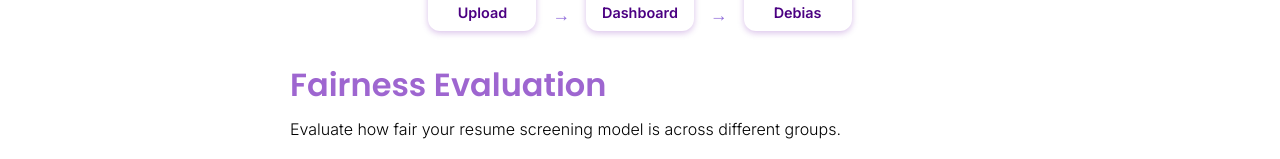
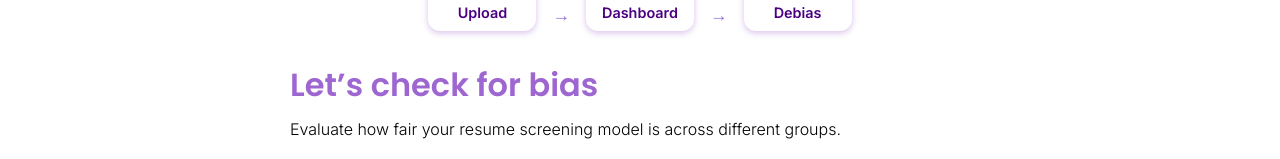
Before and after one commit to imancheema/fAI, a React (Create React App) app in the folder frontend/: page /evaluate in a window 1280 px wide. Shown: the part 169-328 px from the top of the page. Built offline with nearby package versions, Linux system fonts and the light colour scheme.

Commit message:
More styling

```diff
--- a/frontend/src/screens/Evaluate.tsx
+++ b/frontend/src/screens/Evaluate.tsx
@@ -29,7 +29,7 @@ const EvaluatePage = () => {
       <main>
         <Steps />
         <section>
-          <h2>Fairness Evaluation</h2>
+          <h2>Let’s check for bias</h2>
           <p>
             Evaluate how fair your resume screening model is across different
             groups.
--- a/frontend/src/screens/LandingPage.css
+++ b/frontend/src/screens/LandingPage.css
@@ -70,7 +70,7 @@
 
 .image-section {
   flex: 1;
-  text-align: center;
+  /* text-align: center; */
 }
 
 .hero-robot {
```
